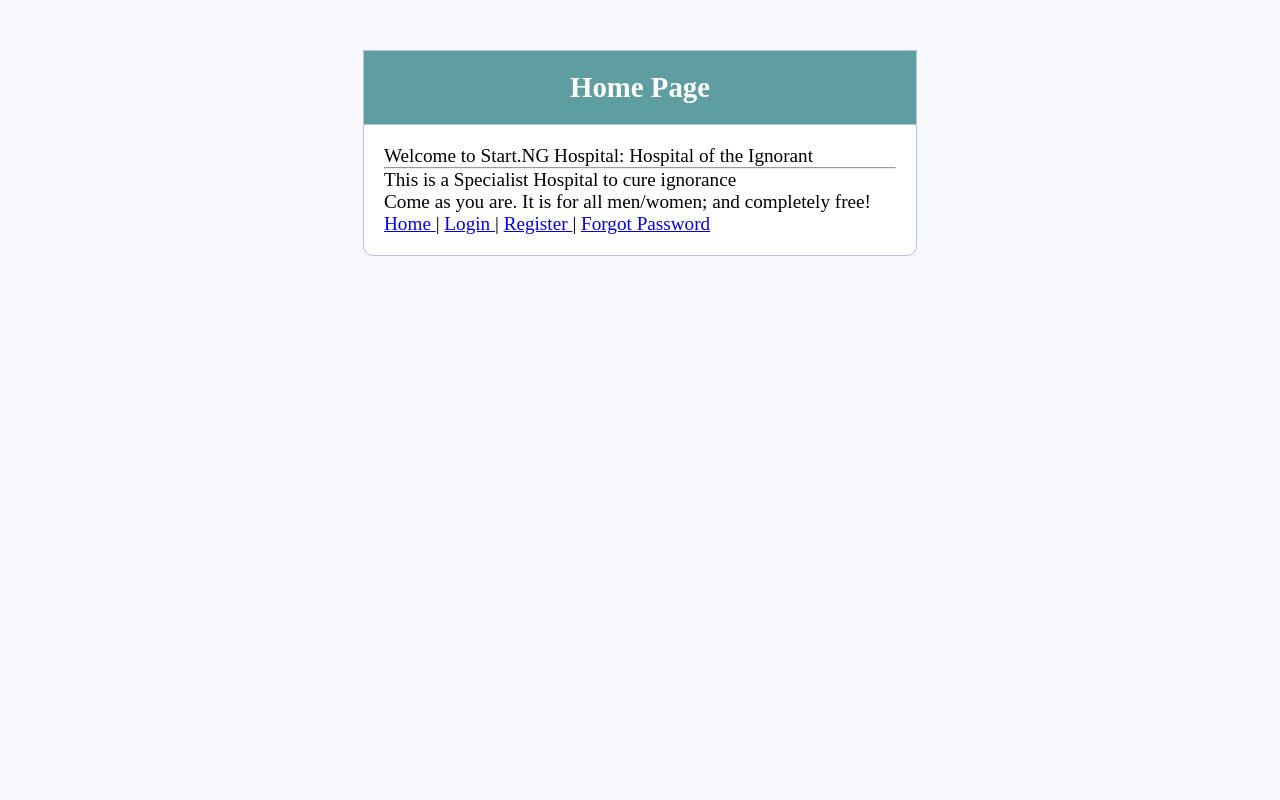
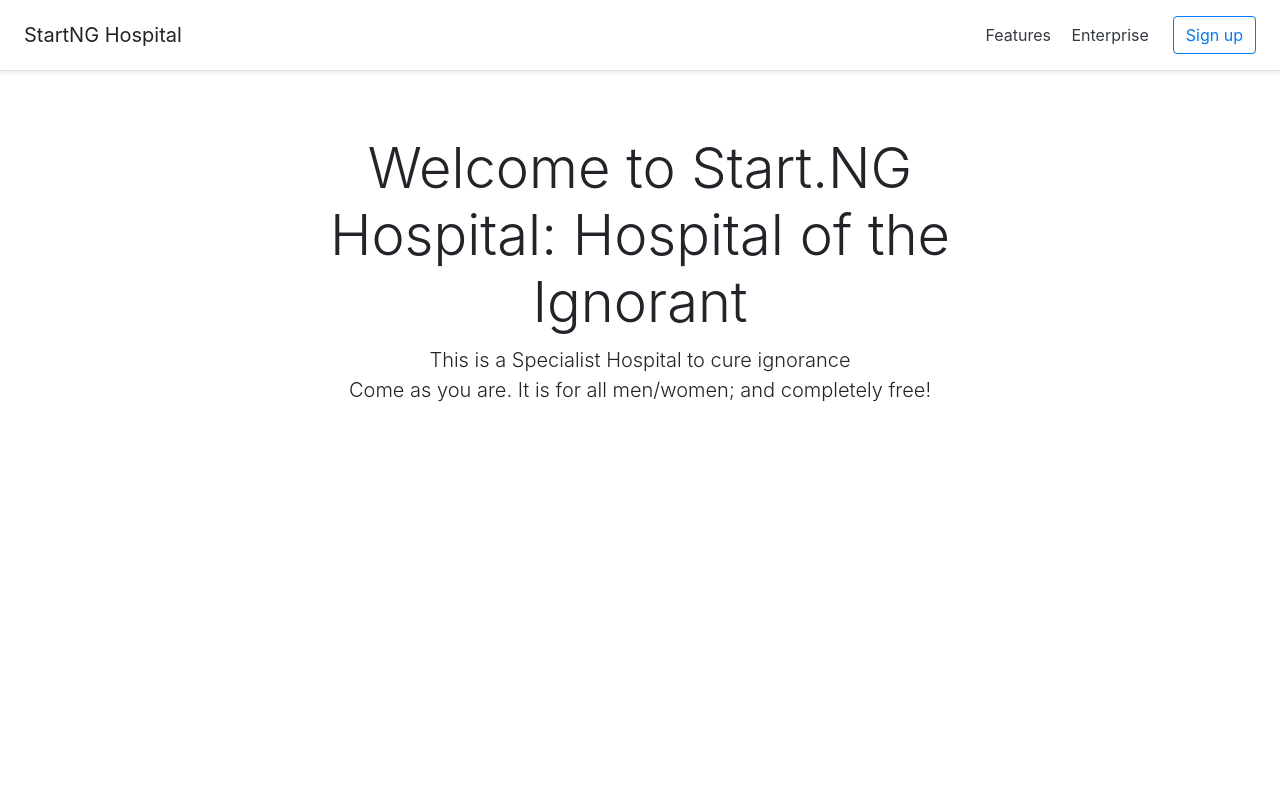
Before and after one commit to Solomon40/auth-system-for-sngh, a PHP site: page /sngh/ in a window 1280 px wide. Run offline with PHP 8.4, Linux system fonts and the light colour scheme.

Commit message:
finally got boostrap working

```diff
--- a/css/style.css
+++ b/css/style.css
@@ -1,9 +1,12 @@
-* {margin: 0px; padding: 0px; }
-body{
+/*  * {margin: 0px; padding: 0px; } */
+
+
+/* body{
     font-size: 120%;
     background: #F8F8FF;
-}
-.header{
+}  */
+
+/* .header{
     width: 40%;
     margin: 50px auto 0px;
     color: white;
@@ -13,7 +16,9 @@ body{
     border-bottom: none;
     border-radius: 1px;
     padding: 20px;
-}
+} */
+
+/*
 .menu{
     text-align: center;
 }
@@ -24,7 +29,9 @@ form, .content{
     border: 1px solid #B0C4DE;
     background: white;
     border-radius: 0px 0px 10px 10px;
-}
+} */
+
+/*
 .input-group{
     margin: 10px 0px 10px 0px;
 }
@@ -44,7 +51,9 @@ form, .content{
     font-size: 16px;
     border-radius: 5px;
     border: 1px solid gray;
-}
+}  */
+
+/*
 .btn{
     padding: 10px;
     font-size: 15px;
@@ -84,4 +93,41 @@ form, .content{
     content: "";
     display: block;
     clear: both;
-}
+}  */
+
+
+.bd-placeholder-img {
+    font-size: 1.125rem;
+    text-anchor: middle;
+    -webkit-user-select: none;
+    -moz-user-select: none;
+    -ms-user-select: none;
+    user-select: none;
+  }
+
+  @media (min-width: 768px) {
+    .bd-placeholder-img-lg {
+      font-size: 3.5rem;
+    }
+  }
+
+  html {
+    font-size: 14px;
+  }
+  @media (min-width: 768px) {
+    html {
+      font-size: 16px;
+    }
+  }
+
+  .container {
+    max-width: 960px;
+  }
+
+  .pricing-header {
+    max-width: 700px;
+  }
+
+  .card-deck .card {
+    min-width: 220px;
+  }
--- a/dashboard.php
+++ b/dashboard.php
@@ -38,7 +38,6 @@ if(!user_is_logged_in()) {
 
     <section>
     <div id="table">
-        <!-- <a class="btn btn-outline-danger" href="dashboard.php" style="margin: 20px">&#x2190; Back</a> -->
         <?php
         $patient_rows = get_patients();
         $staff_rows = get_staff();
--- a/forgot.php
+++ b/forgot.php
@@ -1,5 +1,5 @@
 <?php
-    include_once('lib/header.php'); require('functions/alert.php');
+    include_once('lib/header.php'); require('functions/alert.php'); require('functions/users.php');
 ?>
 
     <title> Forgot Password | SNGH: Hospital for the Ignorant </title>
--- a/index.php
+++ b/index.php
@@ -1,31 +1,32 @@
-<?php include_once('lib/header.php'); require('functions/alert.php'); ?>
+<?php include_once('lib/header.php'); require('functions/alert.php');  ?>
+
+
+
     <title> SNGH: Hospital of the Ignorant </title>
 </head>
 
 <body>
-    <div class="header">
-        <h2> Home Page </h2>
+    <?php
+        include_once('lib/menu.php');
+    ?>
+
+    <div class="pricing-header px-3 py-3 pt-md-5 pb-md-4 mx-auto text-center">
+        <h1 class="display-4"> Welcome to Start.NG Hospital: Hospital of the Ignorant </h1>
+        <p class="lead">This is a Specialist Hospital to cure ignorance<br />
+        Come as you are. It is for all men/women; and completely free! </p>
     </div>
-    <div class="content">
+
+
         <?php
             if(isset($_SESSION['logged_in'])) { ?>
                 <div class="error success">
                     <h3> <?php  echo $_SESSION['logged_in']; ?> </h3>
                 </div>
         <?php   } ?>
-<!-- Welcome Message -->
-
-    Welcome to Start.NG Hospital: Hospital of the Ignorant <hr />
-        <p>
-        This is a Specialist Hospital to cure ignorance<br />
-        Come as you are. It is for all men/women; and completely free!
-        </p>
 
 
-    <?php
-        include_once('lib/menu.php');
-    ?>
-    </div>
+
+
 </body>
 
 </html>
--- a/lib/header.php
+++ b/lib/header.php
@@ -8,5 +8,6 @@
     <meta charset="UTF-8">
     <meta name="viewpoint" content="width=device-width, initial-scale=1.0">
     <link type="text/css" rel="stylesheet" href="css/style.css" />
+    <link rel="stylesheet" href="https://stackpath.bootstrapcdn.com/bootstrap/4.4.1/css/bootstrap.min.css" integrity="sha384-Vkoo8x4CGsO3+Hhxv8T/Q5PaXtkKtu6ug5TOeNV6gBiFeWPGFN9MuhOf23Q9Ifjh" crossorigin="anonymous">
 
     <script src="js/scripts.js"></script>
--- a/lib/menu.php
+++ b/lib/menu.php
@@ -1,17 +1,39 @@
 
-    <p>
-        <a href="index.php"> Home </a> |
+<?php require('functions/users.php'); ?>
 
-        <?php if(!isset($_SESSION['logged_in'])){ //if not logged in, show: ?>
+<!-- <p>
 
-        <a href="Login.php"> Login </a> |
-        <a href="Register.php"> Register </a> |
-        <a href="Forgot.php"> Forgot Password  </a>
+    <div class="d-flex flex-column flex-md-row align-items-center p-3 px-md-4 mb-3 bg-white border-bottom shadow-sm">
+        <h5><a href="index.php" class="my-0 mr-md-auto font-weight-normal"> StartNG Hospital </a></h5>
+        <nav class="my-2 my-md-0 mr-md-3">
+            <?php if(!user_is_logged_in()){ //if not logged in, show: ?>
+
+                <a class="p-2 text-dark" href="#">Login</a>
+                <a class="p-2 text-dark" href="#">Forgot Password</a>
+                <a class="btn btn-outline-primary" href="#">Register</a>
+
+            <?php } else{ ?>
+                <a class="p-2 text-dark" href="#">Logout</a>
+                <a class="p-2 text-dark" href="#">Change Password</a>
+        </nav>
+
+        <?php } ?>
+    </div>
+
+</p>   -->
+
+<div class="d-flex flex-column flex-md-row align-items-center p-3 px-md-4 mb-3 bg-white border-bottom shadow-sm">
+    <h5 class="my-0 mr-md-auto font-weight-normal">StartNG Hospital</h5>
+    <nav class="my-2 my-md-0 mr-md-3">
+
+        <?php if(!user_is_logged_in()){ //if not logged in, show: ?>
+        <a class="p-2 text-dark" href="#">Features</a>
+        <a class="p-2 text-dark" href="#">Enterprise</a>
 
         <?php } else{ ?>
-
-        <a href="Logout.php"> Logout </a>|
-        <a href="reset.php"> Change Password  </a>
-
+        <a class="p-2 text-dark" href="#">Support</a>
+        <a class="p-2 text-dark" href="#">Pricing</a>
         <?php } ?>
-    </p>
+    </nav>
+    <a class="btn btn-outline-primary" href="#">Sign up</a>
+</div>
```
